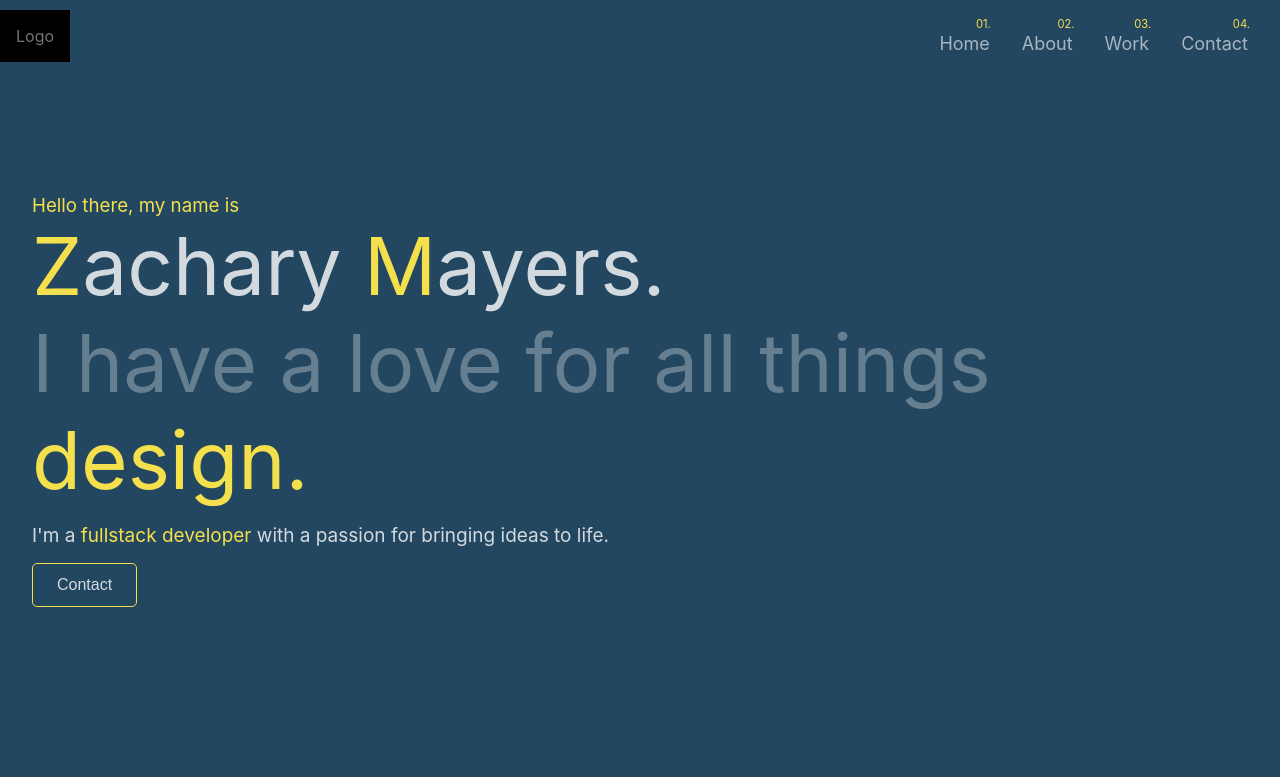
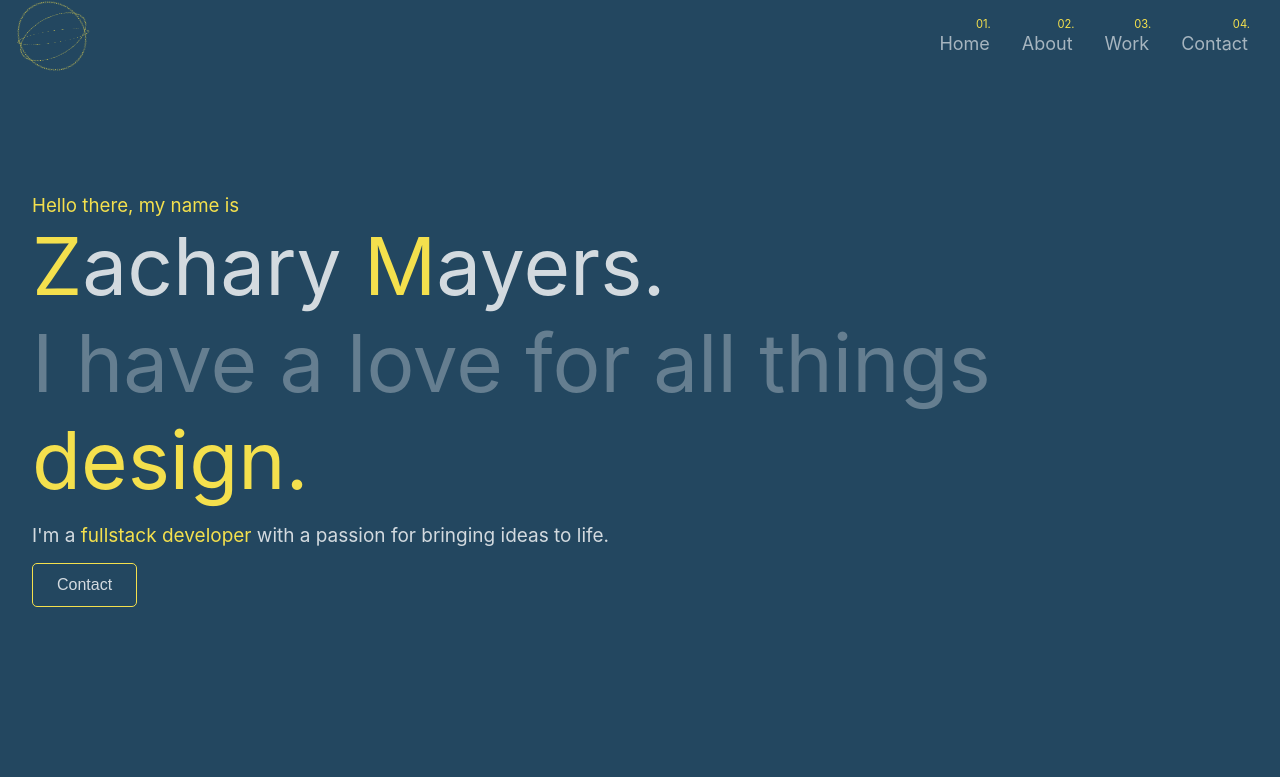
Before and after one commit to mayersab/PersonalWebsite_V1, a React (Create React App) app in the folder personal-site/: page / in a window 1280 px wide. Shown: the top 777 px of the page. Built offline with nearby package versions, Linux system fonts and the light colour scheme.

Commit message:
logo animation done

```diff
--- a/personal-site/src/components/navbar.js
+++ b/personal-site/src/components/navbar.js
@@ -4,7 +4,7 @@ import { useState, useEffect } from 'react';
 /*
 ***TO-DO***
 - Convert to Gatsby
-- Make sure anchor tags navitgate appropriately
+- Deploy blog app
 - Add loading / scroll animations
 - Add logo + hero background image
 - Look over and refactor css if needed
@@ -76,9 +76,7 @@ const Navbar = () => {
             <nav >
             <div className={`${NavStyles.wrapper} ${visible ? NavStyles.scrollup : NavStyles.scrolldown} ${atTop ? NavStyles.top : null } `}>
 
-                <div className={`${NavStyles.logo}`}>
-                    Logo
-                </div>
+                <a href="#hero"><div className={`${NavStyles.logo}`}></div></a>
 
                 <div className={NavStyles.linkwrapper}>
                     <div className={NavStyles.link}>
--- a/personal-site/src/styles/Hero.module.css
+++ b/personal-site/src/styles/Hero.module.css
@@ -1,12 +1,11 @@
-* {
-    margin: 0;
-    box-sizing: border-box;
-}
+/* #hero {
+    animation: fade-in 1s ease-in-out;
+} */
 .content {
-    /* background-color: gray; */
     margin: 2rem;
 
 }
+
 .content button {
     padding: .75em 1.5em;
     border-radius: 5px;
@@ -15,6 +14,8 @@
     border: solid var(--secondary-color) 1px;
     color: rgba(255, 255, 255, 0.8);
 }
+
+
 .wrapper {
     display: flex;
     justify-content: center;
@@ -25,11 +26,13 @@
     color: var(--secondary-color);
     font-weight: normal;
     /* background-color: bisque; */
+    animation: fade-in 1s ease-in-out;
 }
 #name {
     color: rgba(255, 255, 255, 0.8);
     font-size: clamp(40px, 8vw, 80px);
     font-weight: normal;
+    animation: fade-in 1s ease-in-out;
 }
 #name span {
     color: var(--secondary-color);
@@ -38,6 +41,7 @@
     color: rgba(255, 255, 255, 0.3);
     font-size: clamp(40px, 8vw, 80px);
     font-weight: normal;
+    animation: fade-in 1s ease-in-out 1s;
 }
 #design span {
     color: var(--secondary-color);
@@ -47,8 +51,21 @@
     font-weight: normal;
     margin: 1rem 0;
     font-size: clamp(16px, 2vw, 19px);
+    animation: fade-in 1s ease-in-out 1s;
 
 }
 #developer span {
     color: var(--secondary-color);
 }
+@keyframes fade-in {
+    0% {
+        opacity: 0;
+
+      }
+    100% {
+        opacity: 1;
+
+
+    }
+
+}
--- a/personal-site/src/styles/Navbar.module.css
+++ b/personal-site/src/styles/Navbar.module.css
@@ -9,7 +9,7 @@
     transition: all 300ms ease-in-out;
     background-color: var(--primary-color);
     /* background-color: rebeccapurple; */
-    height: 4.5em;
+    height: 4.5rem;
     width: 100%;
 }
 .logo {
@@ -17,10 +17,54 @@
     justify-content: center;
     align-items: center;
     padding: 1em;
+    height: 72px;
+    /* height: 320px; */
+    color: rgba(255, 255, 255, 0.45);
+    border: dotted var(--secondary-color) 1.75px;
+    border-radius: 50%;
+    width: 72px;
+    margin-left: 1rem;
+    /* width: 320px; */
+    position: relative;
+    transform-style: preserve-3d;
+    animation: spin 6.66s linear infinite;
+    transition: all 200ms ease-in-out;
+}
+.logo:hover {
+    border: #d73b3e dotted 1.75px;
 
-    color: rgba(255, 255, 255, 0.45);
-    background-color: black;
-    width: max-content;
+}
+.logo::before,
+.logo::after {
+    border: dotted var(--secondary-color) 1.75px;
+    border-radius: 50%;
+    content: '';
+    position: absolute;
+    height: 72px;
+    width: 72px;
+    top: 0;
+    left: 0;
+    transition: all 200ms ease-in-out;
+}
+.logo::before {
+    transform: rotateX(66.6deg);
+}
+.logo::after {
+    transform: rotateX(-66.6deg);
+}
+.logo:hover::before,
+.logo:hover::after {
+    border: #d73b3e dotted 1.75px;
+
+}
+@keyframes spin {
+    0% {
+        transform: rotateX(0deg) rotateZ(0deg) rotateY(0deg);
+      }
+    100% {
+        transform: rotateX(360deg) rotateY(360deg) rotateZ(360deg) ;
+    }
+
 }
 .linkwrapper {
     display: flex;
```
